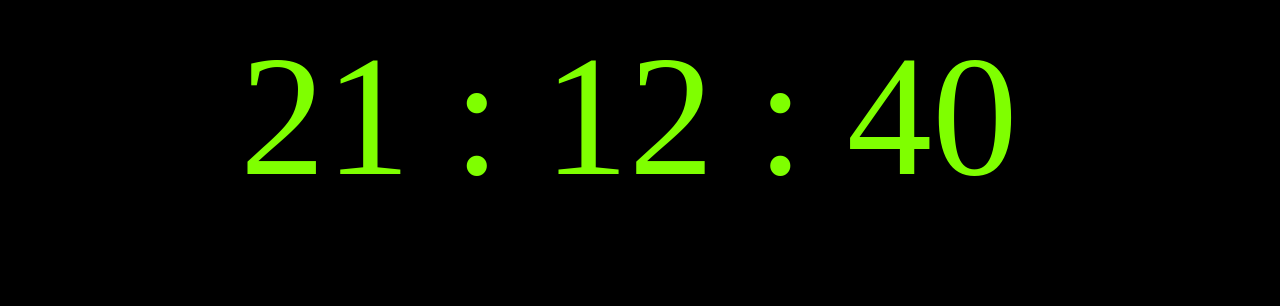
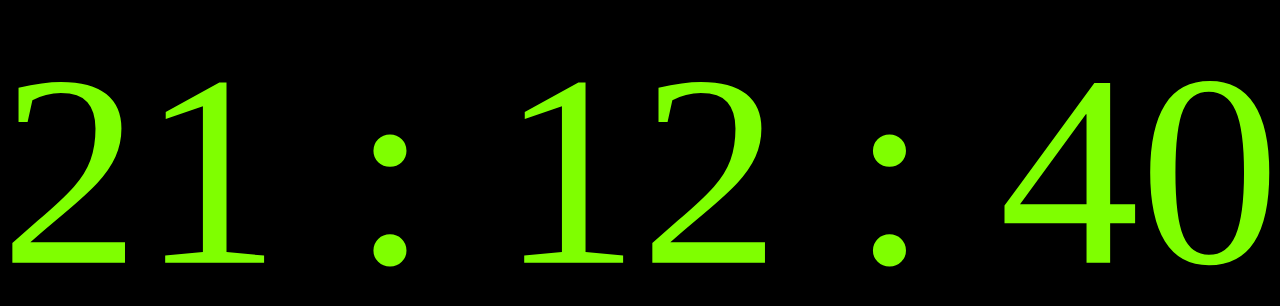
Before and after one commit to ArusSoft/pwa-clock, a plain HTML site: page index.html in a window 1280 px wide. Shown: the part 226-532 px from the top of the page. Drawn offline with Linux system fonts and the light colour scheme.

Commit message:
improvements

```diff
--- a/index.html
+++ b/index.html
@@ -14,21 +14,23 @@
         width: 100%;
         height: 100%;
 
+        display: flex;
+        flex-direction: column;
+        justify-content: center;
+
         background-color: black;
       }
       text {
         fill: chartreuse;
       }
+      tspan {
+        white-space: pre;
+      }
     </style>
   </head>
   <body>
-    <svg
-      xmlns="http://www.w3.org/2000/svg"
-      width="100%"
-      height="100%"
-      viewBox="0 0 75 75"
-    >
-      <text x="0" y="50%">
+    <svg xmlns="http://www.w3.org/2000/svg" viewBox="0 0 75 13">
+      <text y="90%" textLength="100%" lengthAdjust="spacingAndGlyphs">
         <tspan id="hour">hh</tspan>
         <tspan class="delimiter">:</tspan>
         <tspan id="minute">mm</tspan>
@@ -44,7 +46,7 @@
 
     const updateTime = () => {
       const now = new Date();
-      const hour = now.getHours();
+      const hour = String(now.getHours()).padStart(2);
       const minute = String(now.getMinutes()).padStart(2, "0");
       const second = String(now.getSeconds()).padStart(2, "0");
 
--- a/sw.js
+++ b/sw.js
@@ -1,5 +1,5 @@
 const APP_PREFIX = "pwa_clock";
-const VERSION = "v01";
+const VERSION = "v21.01.12";
 const CACHE_NAME = APP_PREFIX + "_" + VERSION;
 const URLS = ["/pwa-clock/", "/pwa-clock/index.html"];
 
```
